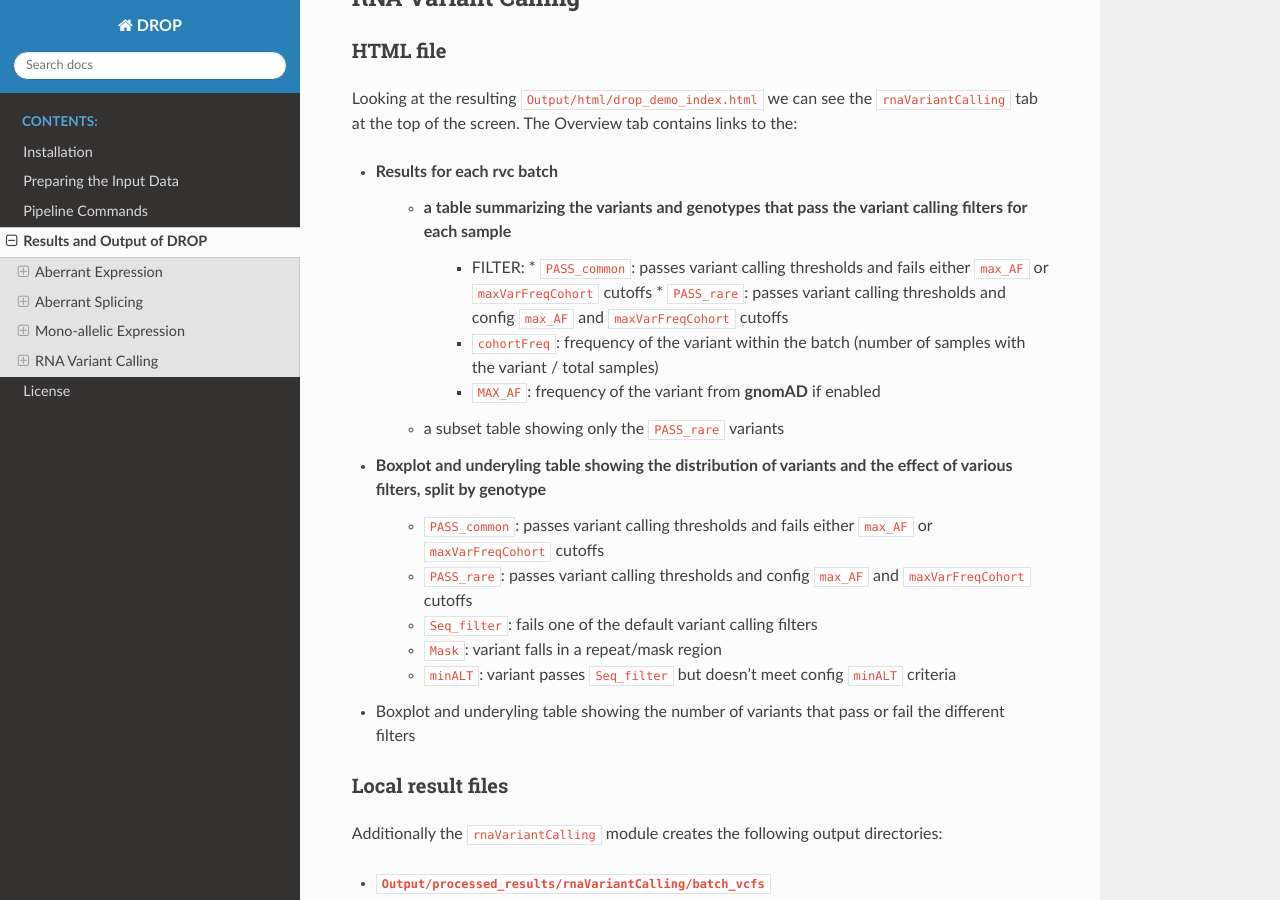
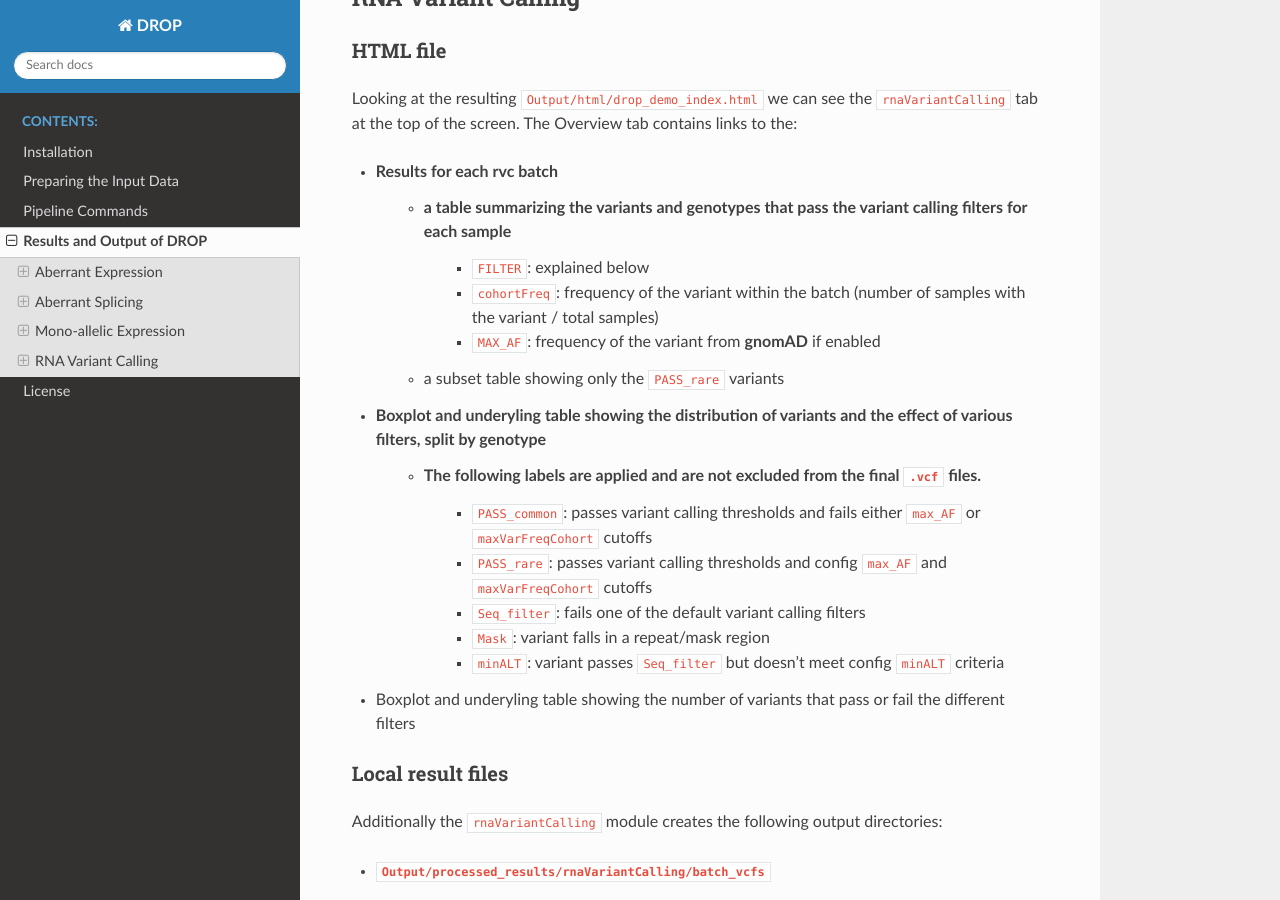
Before and after one commit to gagneurlab/drop, a Sphinx documentation site: the page built from docs/source/output.rst, in a window 1280 px wide and 900 px high, scrolled down 3386 px. Built offline with Sphinx 7.4.7 and the Read the Docs theme 2.0.0, drawn with Linux system fonts in a browser that asks for light colours; pages that are not in the unit, such as notebooks, are missing from menus.

Commit message:
update docs

```diff
--- a/docs/source/output.rst
+++ b/docs/source/output.rst
@@ -119,13 +119,12 @@ tab at the top of the screen. The Overview tab contains links to the:
 
 * Results for each rvc batch
     * a table summarizing the variants and genotypes that pass the variant calling filters for each sample
-        * FILTER:
-          * ``PASS_common``: passes variant calling thresholds and fails either ``max_AF`` or ``maxVarFreqCohort`` cutoffs
-          * ``PASS_rare``: passes variant calling thresholds and config ``max_AF`` and ``maxVarFreqCohort`` cutoffs
+        * ``FILTER``: explained below
         * ``cohortFreq``: frequency of the variant within the batch (number of samples with the variant / total samples)
         * ``MAX_AF``: frequency of the variant from **gnomAD** if enabled
     * a subset table showing only the ``PASS_rare`` variants
 * Boxplot and underyling table showing the distribution of variants and the effect of various filters, split by genotype
+    * The following labels are applied and are not excluded from the final ``.vcf`` files.
         * ``PASS_common``: passes variant calling thresholds and fails either ``max_AF`` or ``maxVarFreqCohort`` cutoffs
         * ``PASS_rare``: passes variant calling thresholds and config ``max_AF`` and ``maxVarFreqCohort`` cutoffs
         * ``Seq_filter``: fails one of the default variant calling filters
```
